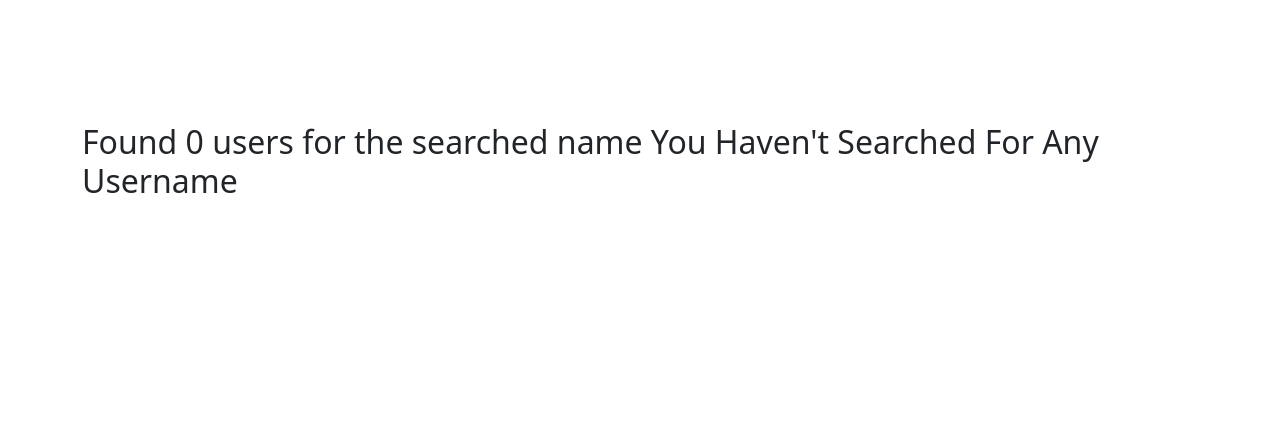
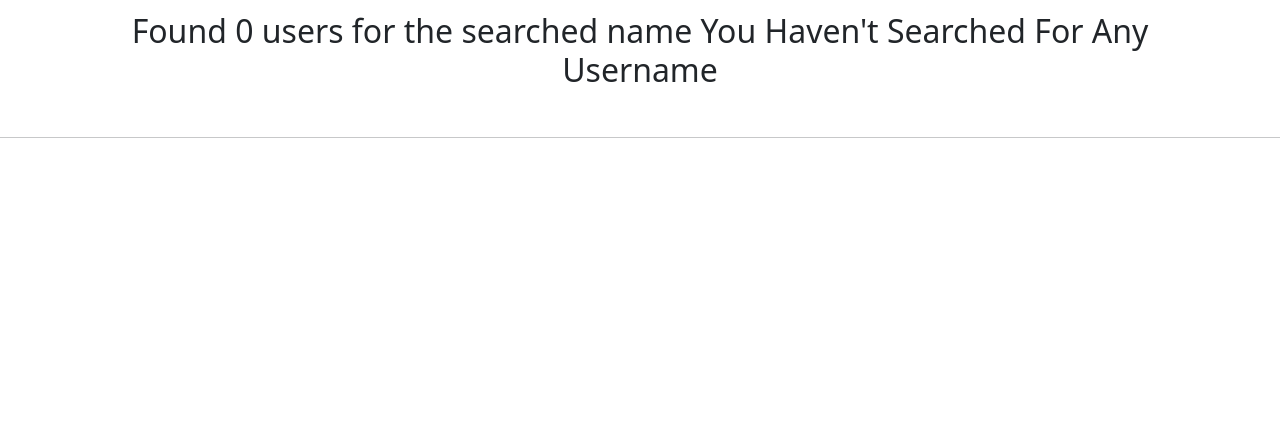
Before and after one commit to SayiaFelix/Instagram_lite, a Django app: page /search/ in a window 1280 px wide. Shown: the part 210-658 px from the top of the page. Run offline with Django 3.2, Linux system fonts and the light colour scheme; some libraries are stand-ins or nearby versions.

Commit message:
fixing errors in search

```diff
--- a/instagramu/templates/insta/search.html
+++ b/instagramu/templates/insta/search.html
@@ -2,25 +2,29 @@
 {% block content %}
 {{ block.super}}
 {% load bootstrap4 %}
-{% comment %} <script src="https://use.fontawesome.com/releases/v5.0.8/js/all.js"></script> {% endcomment %}
-<div class="container mt-5">
-    <div class="row mt-5"></div>
-    <div class="row mt-5"></div>
-    <div class="row mt-5">
+<hr>
+<div class="container">
+    <div class="row">
         {% if username %}
-        <h2>{{username | length}} user found</h2>
+        <h3 class="text-center">Found {{username | length}} user by the name <b>{{message | title}}</b>.</h3>
+        <hr>
         {% else %}
-        <h2>Found 0 users for the searched name {{message | title}}</h2>
+        <h2 class="text-center">Found 0 users for the searched name {{message | title}}</h2>
         {% endif %}
     </div>
     <div class="row">
         {% if username %}
-            {% for user in username %}
-            <div class="card border-secondary">
-              <img class="card-img-top" class="img-responsive" src="{{user.photo.url}}" size="100px200">
-            </div>
+        {% for user in username %}
+        <div class="card border-secondary">
+            <br>
+            <h1 class="text-center">  {{user.user}}</h1>
+            <hr>
+            <img class="card-img-top" class="img-responsive" src="{{user.photo.url}}"
+         </div>
             {% endfor %}
         {% endif %}
     </div>
 </div>
+<br>
+<hr>
 {% endblock %}
--- a/instagramu/templates/navbar.html
+++ b/instagramu/templates/navbar.html
@@ -12,8 +12,10 @@
             <div class="container-fluid">
                 <div class="row">
                     <div class="col-md-4 mx-auto">
-                        <form class="form-inline mx-auto my-2 my-lg-0" role="search" action="">
-                            <input class="form-control my-2 my-sm-0 search-input" name="username" type="search"  placeholder="Search"  aria-label="Search">
+                     <form class="form-inline mx-auto my-lg-0" role="search" action="{% url 'search_results' %}" method="get">
+                             <div class="form-group">
+                                <input type="text" class="form-control" role="search" placeholder="Search" aria-label="Search" name="username">
+                            </div>
                         </form>
                     </div>
                 </div>
```
